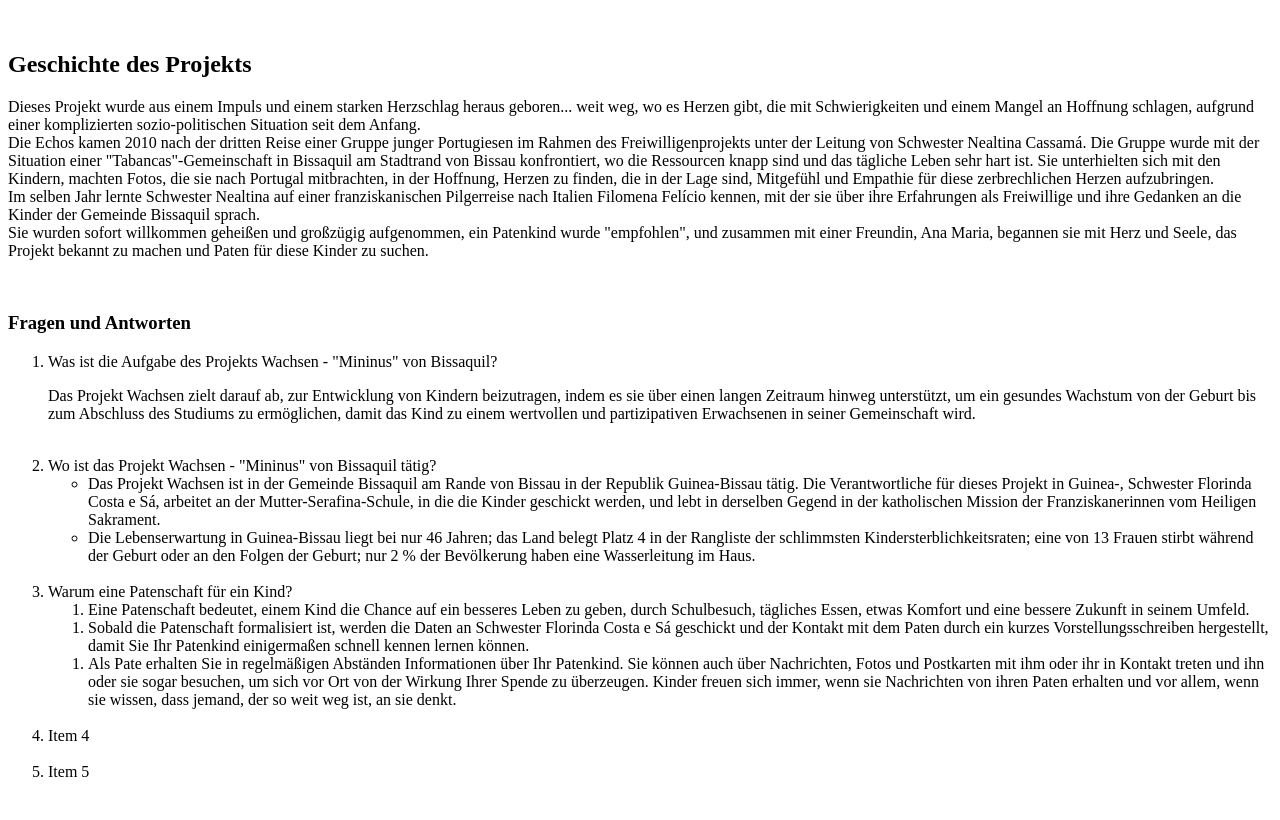
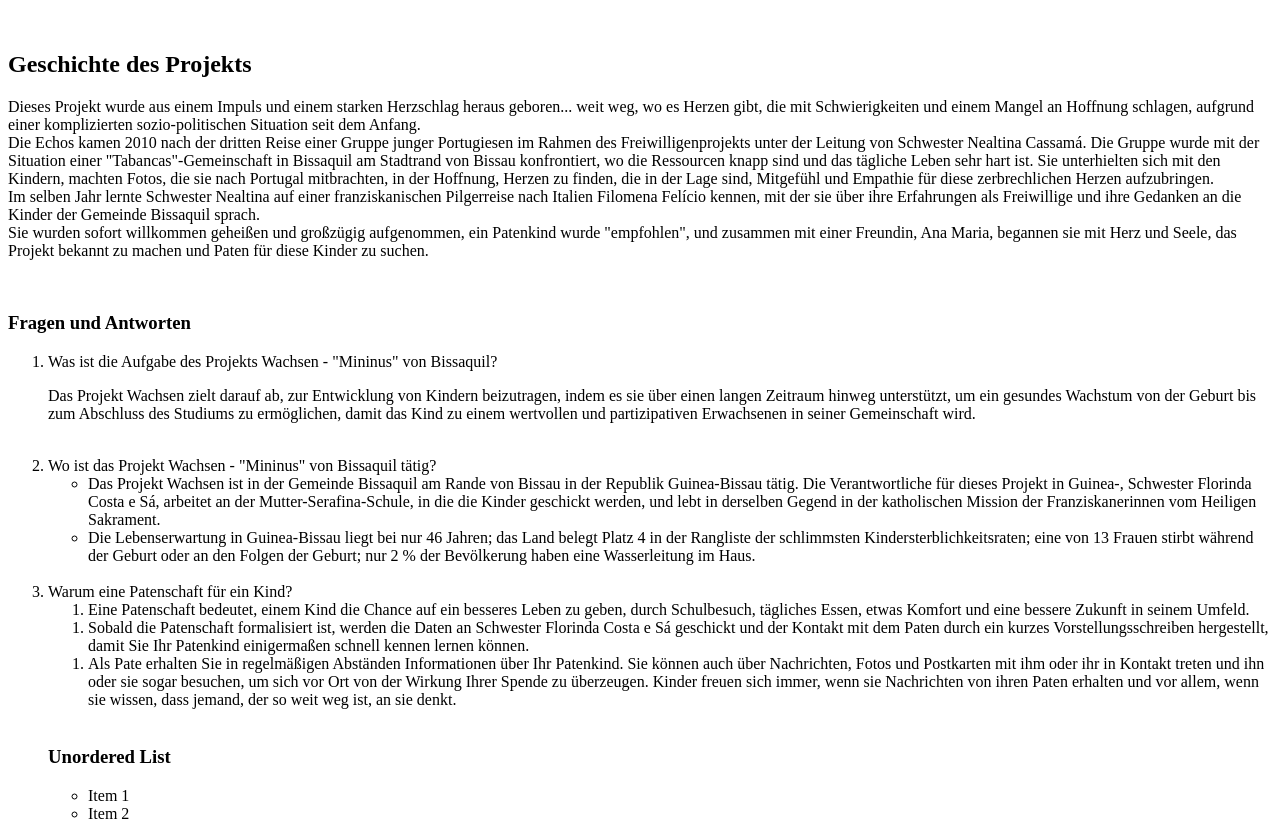
Before and after one commit to Omarci55/IntroHtmlExercise, a plain HTML site: page index.html in a window 1280 px wide. Shown: the part 101-921 px from the top of the page. Drawn offline with Linux system fonts and the light colour scheme.

Commit message:
add Geschichte

```diff
--- a/index.html
+++ b/index.html
@@ -46,12 +46,7 @@
             </ol>
         </li>
 <br>
-        <li>Item 4</li>
-<br>
-        <li>Item 5</li>
-    </ol>
-<br>
-<!-- showing a UNordered list -->
+
     <h3>Unordered List</h3>
     <ul>
         <li>Item 1</li>
```
